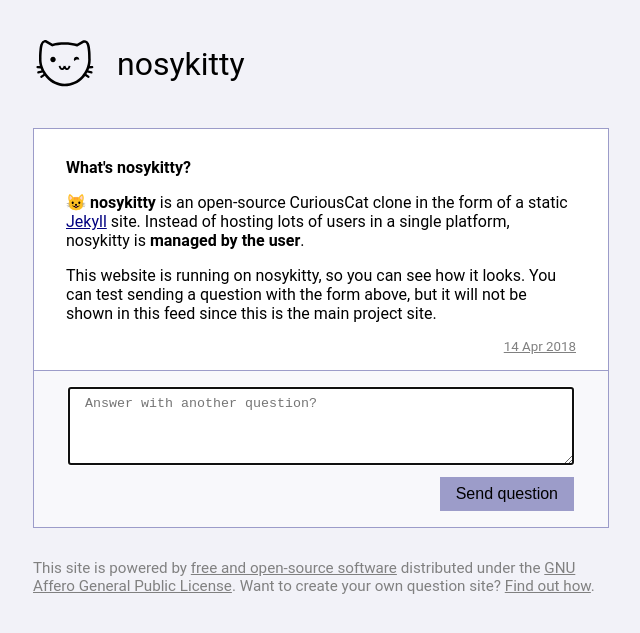
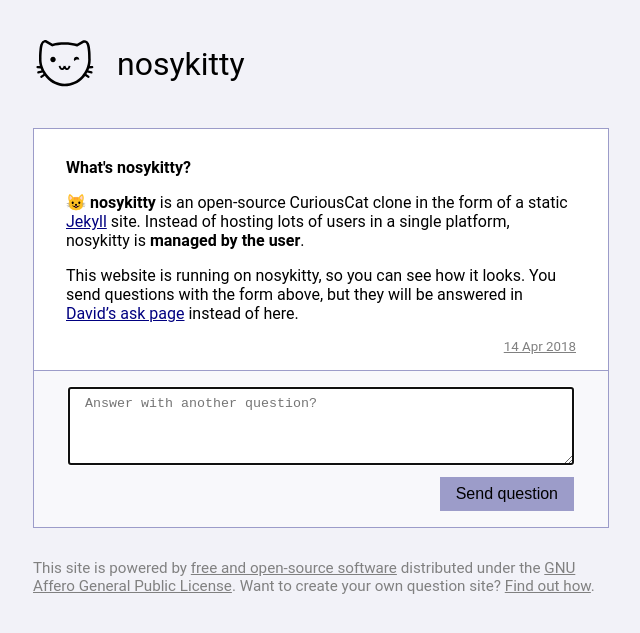
Before and after one commit to fdavidcl/nosykitty, a Jekyll site: the page built from _posts/2018-04-14-010.md, in a window 1280 px wide. Shown: the top 633 px of the page, without its empty margins (319-959 px from the left). Built offline with Jekyll 4.4.1, drawn with Linux system fonts in a browser that asks for light colours; emoji names are drawn with the system emoji font.

Commit message:
Update 2018-04-14-010.md

```diff
--- a/_posts/2018-04-14-010.md
+++ b/_posts/2018-04-14-010.md
@@ -6,4 +6,4 @@
 
 :smiley_cat: **nosykitty** is an open-source CuriousCat clone in the form of a static [Jekyll](https://jekyllrb.com) site. Instead of hosting lots of users in a single platform, nosykitty is **managed by the user**.
 
-This website is running on nosykitty, so you can see how it looks. You can test sending a question with the form above, but it will not be shown in this feed since this is the main project site.
+This website is running on nosykitty, so you can see how it looks. You send questions with the form above, but they will be answered in [David's ask page](http://david.quotient.space/ask) instead of here.
```
